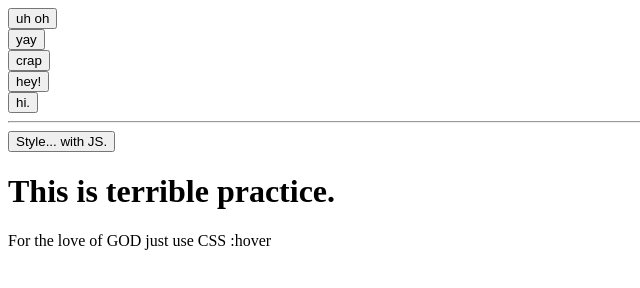
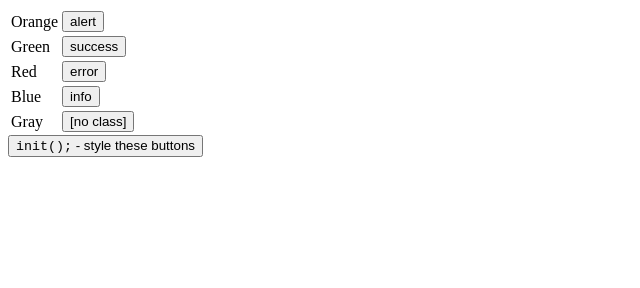
Before and after one commit to videotoaster/netlify, a plain HTML site: page experiments/verygross.html in a window 1280 px wide. Shown: the whole page, without its empty margins (0-640 px from the left). Drawn offline with Linux system fonts and the light colour scheme.

Commit message:
spruce it up

```diff
--- a/experiments/verygross.html
+++ b/experiments/verygross.html
@@ -67,14 +67,13 @@
    </script>
  </head>
  <body>
-  <button class="alert">uh oh</button><br />
-  <button class="success">yay</button><br />
-  <button class="error">crap</button><br />
-  <button class="info">hey!</button><br />
-  <button>hi.</button>
-  <hr>
-  <button onclick="init();">Style... with JS.</button>
-  <h1>This is terrible practice.</h1>
-  <p>For the love of GOD just use CSS :hover</p>
+  <table>
+   <tr><td>Orange</td><td><button class="alert">alert</button></td></tr>
+   <tr><td>Green</td><td><button class="success">success</button></td></tr>
+   <tr><td>Red</td><td><button class="error">error</button></td></tr>
+   <tr><td>Blue</td><td><button class="info">info</button></td></tr>
+   <tr><td>Gray</td><td><button>[no class]</button></td></tr>
+  </table>
+  <button onclick="init();"><code>init();</code> - style these buttons</button>
  </body>
 </html>
```
